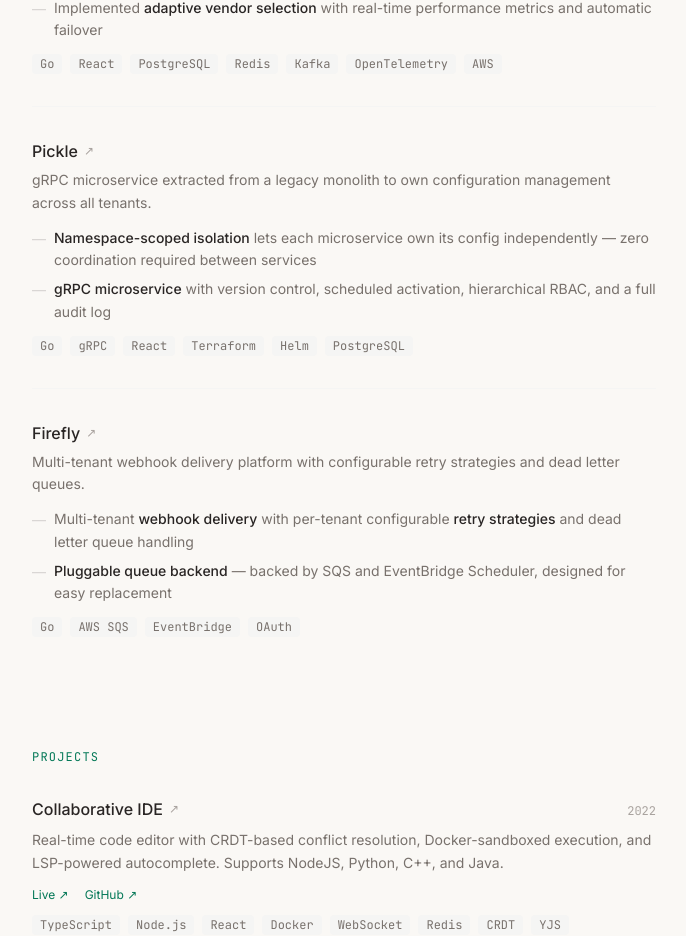
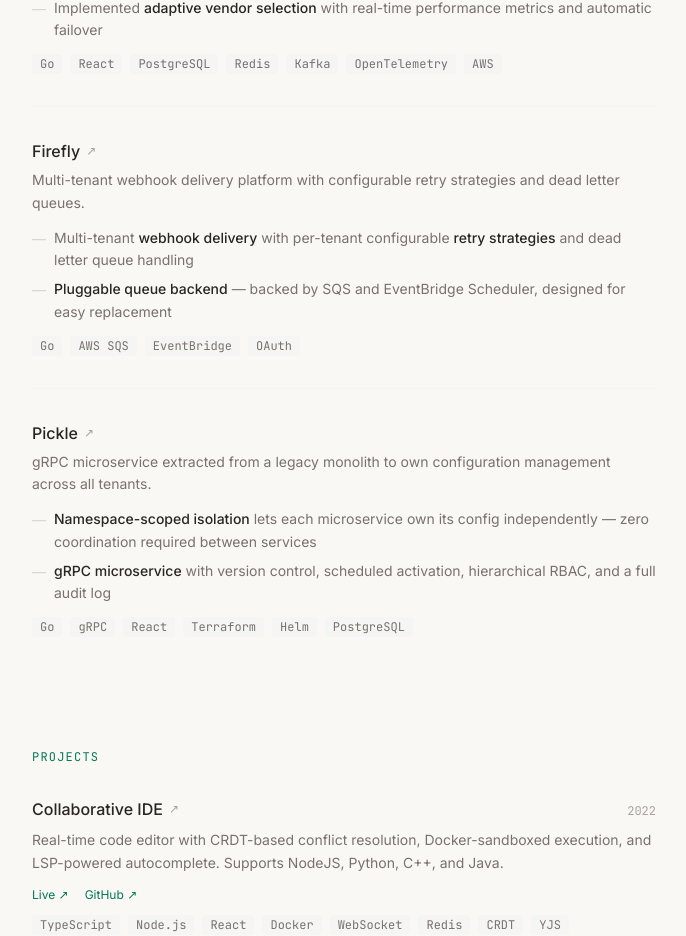
Before and after one commit to Kshitiz1403/Portfolio, a Next.js app: page / in a window 1280 px wide. Shown: the part 1235-2171 px from the top of the page, without its empty margins (296-982 px from the left). Built offline with nearby package versions, Linux system fonts and the light colour scheme.

Commit message:
refactor: reorder experience entries for better flow

```diff
--- a/app/page.tsx
+++ b/app/page.tsx
@@ -54,6 +54,17 @@ const experience = [
         tech: ['Go', 'React', 'PostgreSQL', 'Redis', 'Kafka', 'OpenTelemetry', 'AWS'],
       },
       {
+        slug: 'firefly',
+        name: 'Firefly',
+        description:
+          'Multi-tenant webhook delivery platform with configurable retry strategies and dead letter queues.',
+        highlights: [
+          'Multi-tenant **webhook delivery** with per-tenant configurable **retry strategies** and dead letter queue handling',
+          '**Pluggable queue backend** — backed by SQS and EventBridge Scheduler, designed for easy replacement',
+        ],
+        tech: ['Go', 'AWS SQS', 'EventBridge', 'OAuth'],
+      },
+      {
         slug: 'pickle',
         name: 'Pickle',
         description:
@@ -63,17 +74,6 @@ const experience = [
           '**gRPC microservice** with version control, scheduled activation, hierarchical RBAC, and a full audit log',
         ],
         tech: ['Go', 'gRPC', 'React', 'Terraform', 'Helm', 'PostgreSQL'],
-      },
-      {
-        slug: 'firefly',
-        name: 'Firefly',
-        description:
-          'Multi-tenant webhook delivery platform with configurable retry strategies and dead letter queues.',
-        highlights: [
-          'Multi-tenant **webhook delivery** with per-tenant configurable **retry strategies** and dead letter queue handling',
-          '**Pluggable queue backend** — backed by SQS and EventBridge Scheduler, designed for easy replacement',
-        ],
-        tech: ['Go', 'AWS SQS', 'EventBridge', 'OAuth'],
       }
     ],
   },
```
